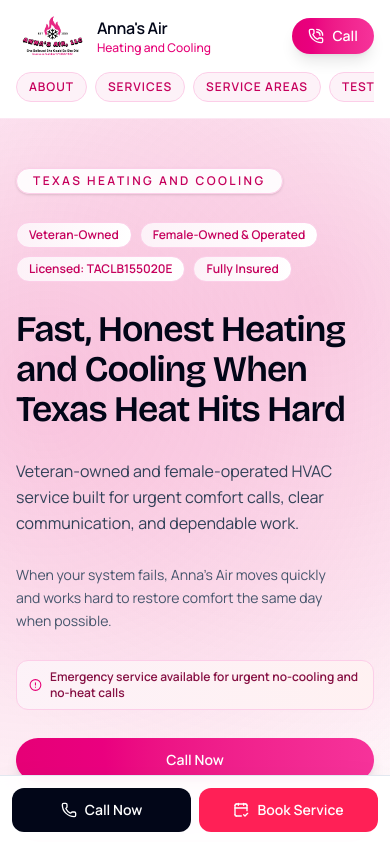
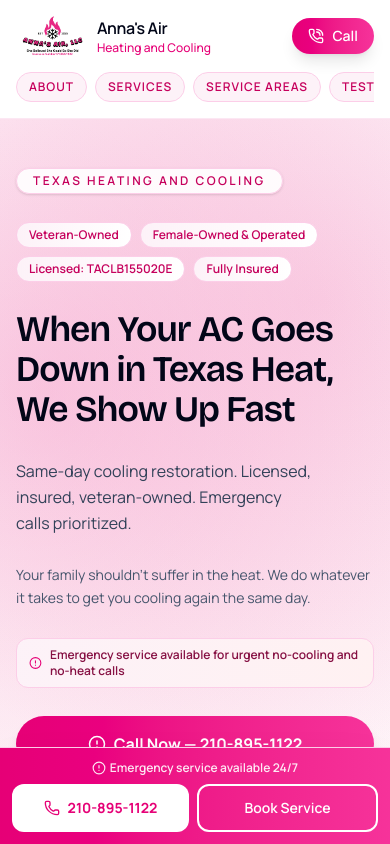
Before and after one commit to burchdad/anna_air, a Next.js app: page / in a window 390 px wide. Shown: the top 844 px of the page. Built offline with nearby package versions, Linux system fonts and the light colour scheme.

Commit message:
Strengthen hero urgency, add sticky mobile CTA, enhance Anna's voice in Why section

```diff
--- a/src/components/layout/sticky-mobile-cta.tsx
+++ b/src/components/layout/sticky-mobile-cta.tsx
@@ -1,23 +1,28 @@
-import { CalendarCheck2, Phone } from "lucide-react";
+import { AlertCircle, Phone } from "lucide-react";
 
 import { siteContent } from "@/content/site";
 
 export function StickyMobileCta() {
   return (
-    <div className="fixed inset-x-0 bottom-0 z-50 border-t border-slate-200 bg-white/95 p-3 shadow-2xl backdrop-blur md:hidden">
+    <div className="fixed inset-x-0 bottom-0 z-50 border-t border-pink-200 bg-gradient-to-r from-pink-600 to-pink-500 p-3 shadow-2xl md:hidden">
+      <div className="text-center mb-2">
+        <p className="text-xs font-semibold text-white/90 flex items-center justify-center gap-1">
+          <AlertCircle size={14} />
+          Emergency service available 24/7
+        </p>
+      </div>
       <div className="mx-auto flex w-full max-w-md gap-2">
         <a
           href={siteContent.business.phoneHref}
-          className="inline-flex flex-1 items-center justify-center gap-2 rounded-xl bg-slate-950 px-3 py-3 text-sm font-semibold text-white"
+          className="inline-flex flex-1 items-center justify-center gap-2 rounded-xl bg-white px-3 py-3 text-sm font-bold text-pink-600 transition hover:bg-pink-50 active:scale-95"
         >
           <Phone size={16} />
-          Call Now
+          {siteContent.business.phoneDisplay}
         </a>
         <a
           href="/contact"
-          className="inline-flex flex-1 items-center justify-center gap-2 rounded-xl bg-rose-500 px-3 py-3 text-sm font-semibold text-white"
+          className="inline-flex flex-1 items-center justify-center gap-2 rounded-xl border-2 border-white text-white px-3 py-3 text-sm font-semibold transition hover:bg-white/15 active:scale-95"
         >
-          <CalendarCheck2 size={16} />
           Book Service
         </a>
       </div>
--- a/src/components/sections/hero.tsx
+++ b/src/components/sections/hero.tsx
@@ -46,13 +46,14 @@
           <div className="flex flex-col gap-3 sm:flex-row">
             <a
               href={siteContent.business.phoneHref}
-              className="inline-flex items-center justify-center rounded-full bg-gradient-to-r from-pink-600 to-pink-500 px-6 py-3 text-sm font-semibold text-white transition hover:from-pink-700 hover:to-pink-600 shadow-lg hover:shadow-xl"
+              className="inline-flex items-center justify-center gap-2 rounded-full bg-gradient-to-r from-pink-600 to-pink-500 px-6 py-4 text-base font-bold text-white transition hover:from-pink-700 hover:to-pink-600 shadow-lg hover:shadow-xl active:scale-95"
             >
+              <AlertCircle size={18} />
               {siteContent.hero.primaryCta}
             </a>
             <a
               href="/contact"
-              className="inline-flex items-center justify-center rounded-full border-2 border-pink-300 bg-white px-6 py-3 text-sm font-semibold text-pink-700 transition hover:border-pink-400 hover:bg-pink-50"
+              className="inline-flex items-center justify-center rounded-full border-2 border-pink-300 bg-white px-6 py-4 text-base font-semibold text-pink-700 transition hover:border-pink-400 hover:bg-pink-50 active:scale-95"
             >
               {siteContent.hero.secondaryCta}
             </a>
--- a/src/components/sections/why-anna.tsx
+++ b/src/components/sections/why-anna.tsx
@@ -13,6 +13,11 @@
           <h2 className="mt-3 text-balance text-3xl font-semibold tracking-tight text-slate-950 sm:text-4xl">
             {siteContent.whySection.heading}
           </h2>
+          {siteContent.whySection.subheading && (
+            <p className="mt-2 text-sm text-pink-600 font-medium italic">
+              {siteContent.whySection.subheading}
+            </p>
+          )}
         </div>
       </Reveal>
 
--- a/src/content/site.ts
+++ b/src/content/site.ts
@@ -56,13 +56,13 @@
     { label: "Contact", href: "/contact" },
   ] as NavItem[],
   hero: {
-    headline: "Fast, Honest Heating and Cooling When Texas Heat Hits Hard",
+    headline: "When Your AC Goes Down in Texas Heat, We Show Up Fast",
     subheadline:
-      "Veteran-owned and female-operated HVAC service built for urgent comfort calls, clear communication, and dependable work.",
+      "Same-day cooling restoration. Licensed, insured, veteran-owned. Emergency calls prioritized.",
     supportCopy:
-      "When your system fails, Anna's Air moves quickly and works hard to restore comfort the same day when possible.",
-    primaryCta: "Call Now",
-    secondaryCta: "Book Appointment",
+      "Your family shouldn't suffer in the heat. We do whatever it takes to get you cooling again the same day.",
+    primaryCta: "Call Now — 210-895-1122",
+    secondaryCta: "Book Service",
   },
   trustBarItems: [
     "Female-Owned & Operated",
@@ -73,11 +73,12 @@
     "Free Estimates",
   ],
   whySection: {
-    heading: "Why Homeowners Call Anna's Air First",
+    heading: "Why Customers Trust Anna's Air",
+    subheading: "In Anna's own words:",
     body: [
-      "Most HVAC companies promise service. Anna's Air earns trust with clear recommendations, honest pricing, and workmanship that respects your home.",
-      "In high-pressure moments, you need someone calm and reliable. Anna's Air explains the issue in plain language and helps you choose the right next step without sales pressure.",
-      "Texas summers are brutal. When possible, Anna's Air works hard to restore cooling the same day because your family should not have to sit in the heat.",
+      "I am Honest. You get straightforward recommendations and clear pricing — no pressure, no surprises. I explain what needs to happen in plain language so you can make the right decision for your family.",
+      "The summers in Texas are brutal. I will do whatever I need to do to get you cooling the same day. When your AC fails, waiting isn't an option — we prioritize emergency calls and move fast.",
+      "Respect matters. I treat your home like it's mine. Veteran discipline + female-owned care = service that shows up when it matters and gets the job done right the first time.",
     ],
   },
   services: [
@@ -203,10 +204,10 @@
     },
   ] as FAQItem[],
   ctas: {
-    emergencyHeadline: "Need Cooling Fast?",
+    emergencyHeadline: "Your AC Stopped. We Show Up Fast.",
     emergencyBody:
-      "When your system fails in Texas heat, Anna's Air responds with urgency, honesty, and professional care.",
-    primary: "Call Anna's Air",
+      "Don't wait in the Texas heat. Call Anna's Air for same-day cooling restoration or emergency HVAC service.",
+    primary: "Call Now",
     secondary: "Book Service",
   },
   conversionFlow: {
```
